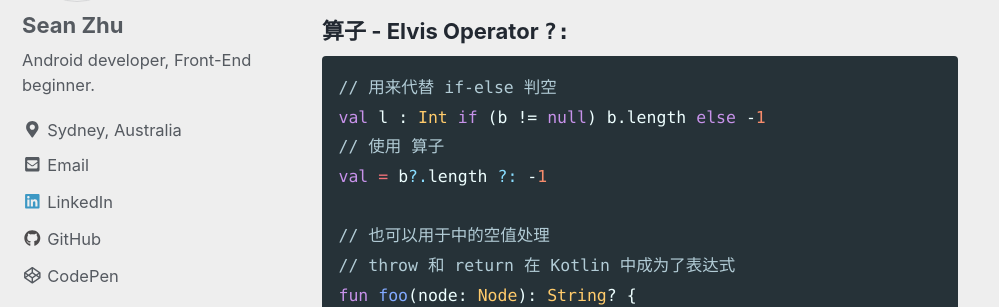
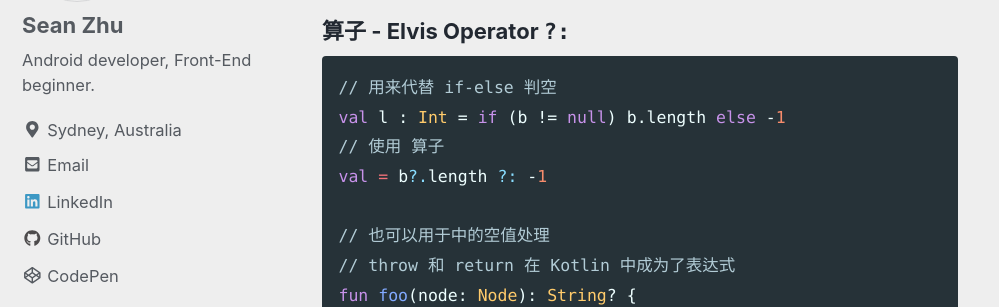
Before and after one commit to SeanZom/SeanZom.github.io, a Jekyll site: the page built from _posts/2018-06-01-kotlin-基础.md, in a window 1280 px wide and 900 px high, scrolled down 6842 px. Shown: the part 152-459 px from the top of the window, without its empty margins (0-999 px from the left). Built offline with Jekyll 4.4.1, drawn with Linux system fonts in a browser that asks for light colours; nearby versions of some CDN libraries.

Commit message:
fixed error

````diff
--- a/_posts/2018-06-01-kotlin-基础.md
+++ b/_posts/2018-06-01-kotlin-基础.md
@@ -194,7 +194,7 @@ fun main(args: Array<String>) {
 
 ```kotlin
 // 用来代替 if-else 判空
-val l : Int if (b != null) b.length else -1
+val l : Int = if (b != null) b.length else -1
 // 使用 算子
 val = b?.length ?: -1
 
````
